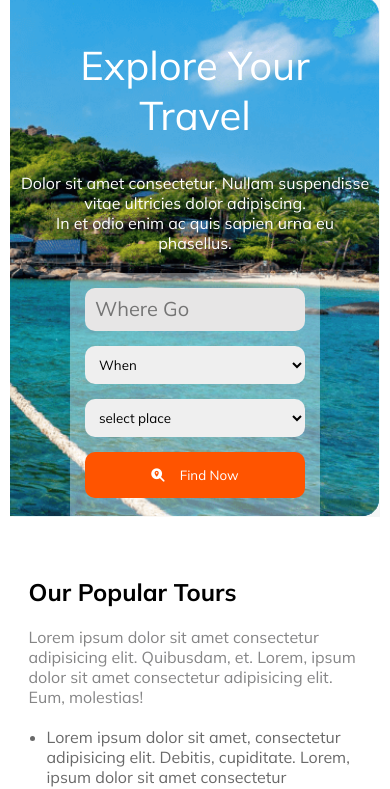
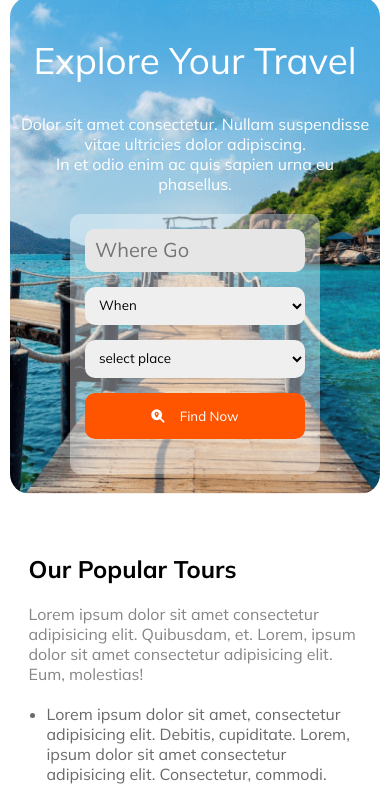
Before and after one commit to tipusahil/my-hero-travel, a plain HTML site: page index.html in a window 390 px wide. Shown: the part 83-872 px from the top of the page. Drawn offline with Linux system fonts and the light colour scheme.

Commit message:
solve some prbm

```diff
--- a/styles/mobile.css
+++ b/styles/mobile.css
@@ -21,13 +21,17 @@ justify-content: space-around;
 
     /* banner responsive */
     .banner{
-    width: calc(100% - 20px);
+        width: calc(100% - 20px);
+    /* width: calc(100% - 20px); */
     padding: 10px;
-
+height: auto;
+background-size: cover;
+background-position: center;
+border-radius: 20px;
     }
 
 .banner h1{
-    font-size: 2.5rem;
+    font-size: 2.3rem;
     color:var(--bg-white-color);
 }
 
@@ -35,6 +39,7 @@ justify-content: space-around;
     display: flex;
     flex-direction: column;
 }
+
 
 .banner input,select{
  margin-bottom:15px ;
--- a/styles/style1.css
+++ b/styles/style1.css
@@ -492,7 +492,8 @@ display: flex;
 .footer_content{
     width: 600px;
     height: auto;
-display: block;
+display: flex;
+flex-direction: column;
 text-align: center;
 margin: 50px 0;
 }
```
